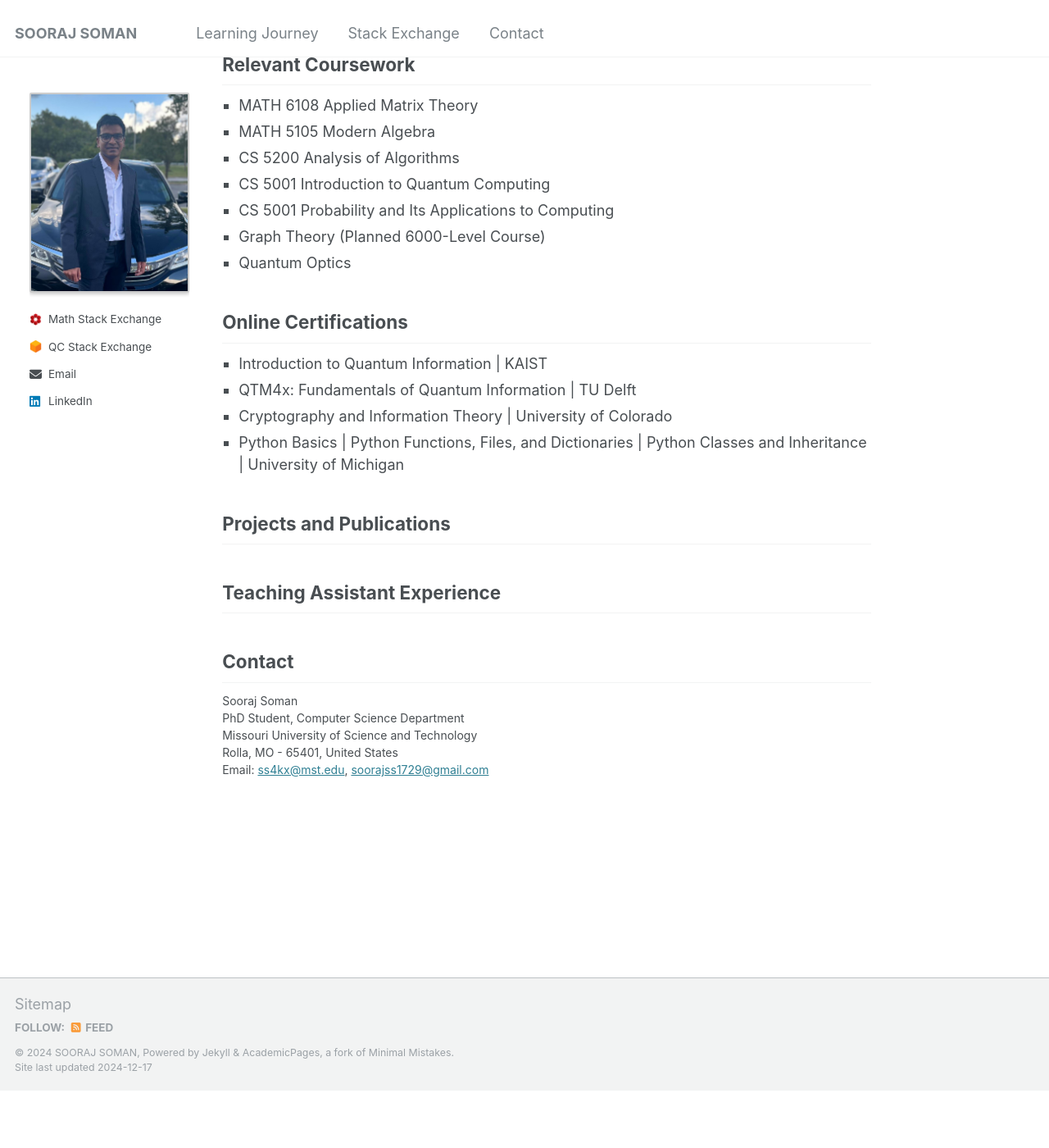
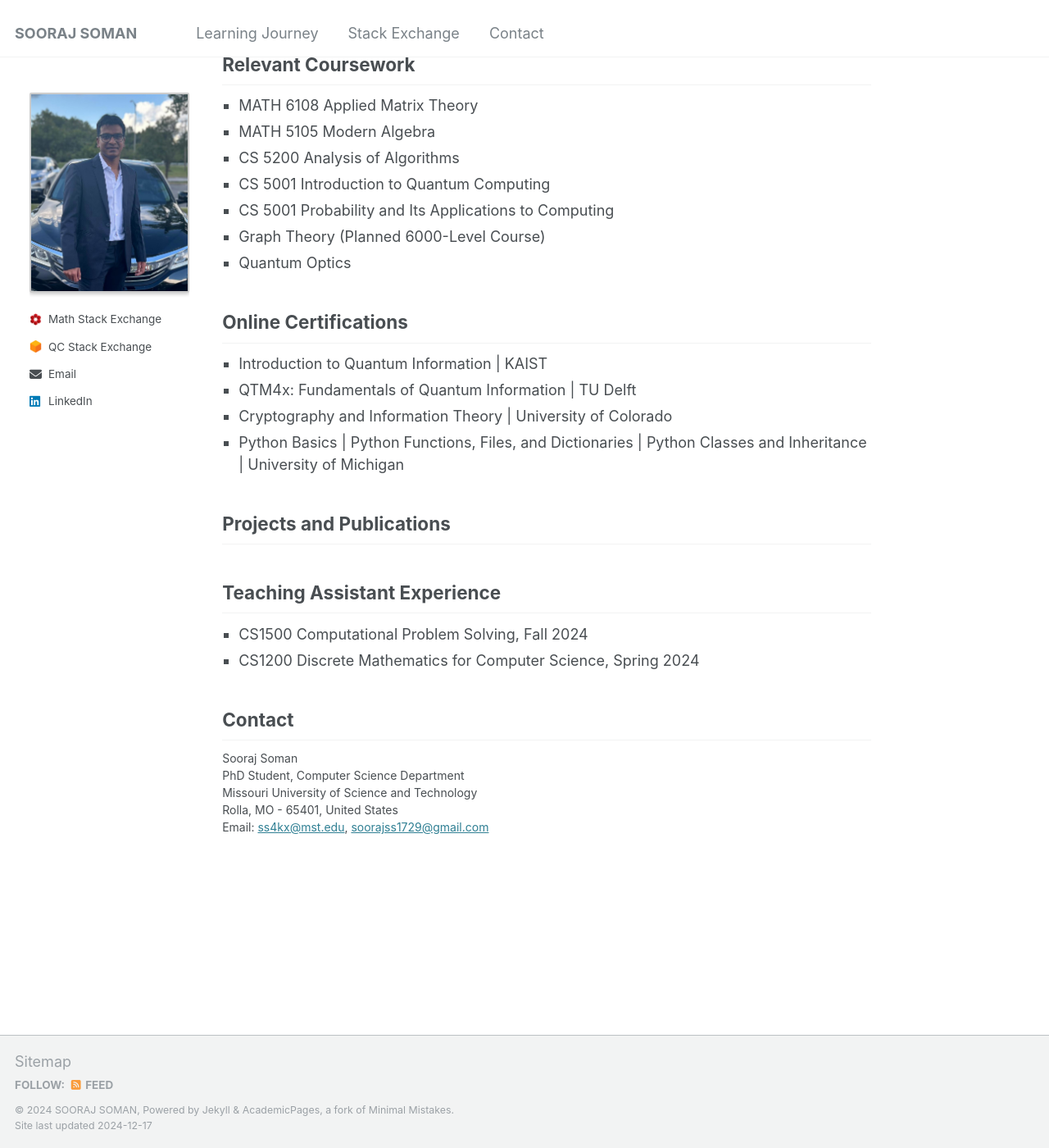
Before and after one commit to soorajss1729/soorajss1729.github.io, a Jekyll site: the page built from _pages/about.md, in a window 1280 px wide and 1400 px high, scrolled down 1015 px. Shown: the whole window at 82% size. Built offline with Jekyll 4.4.1, drawn with Linux system fonts in a browser that asks for light colours; before the commit the page ends 2345 px from its top, so only the background shows below that.

Commit message:
Update about.md

```diff
--- a/_pages/about.md
+++ b/_pages/about.md
@@ -120,9 +120,27 @@ Cochin University of Science and Technology, 2017
 
 ## Projects and Publications
 
+<style>
+.teach ul {
+    list-style-type: square; /* Black square bullets */
+    padding-left: 20px; /* Add spacing for bullets */
+    margin: 0; /* Remove default margins */
+}
 
+.teach li {
+    color: inherit; /* Inherit the text color from the page */
+    font-family: inherit; /* Inherit the font family */
+    font-size: inherit; /* Inherit the font size */
+    line-height: inherit; /* Maintain the global line height */
+    margin-bottom: 5px; /* Space between list items */}
+</style>
 ## Teaching Assistant Experience
-
+<div class="teach">
+<ul>
+    <li>CS1500 Computational Problem Solving, Fall 2024</li>
+    <li>CS1200 Discrete Mathematics for Computer Science, Spring 2024</li>
+</ul>
+</div>
 
 ## Contact {#contact}
 
```
